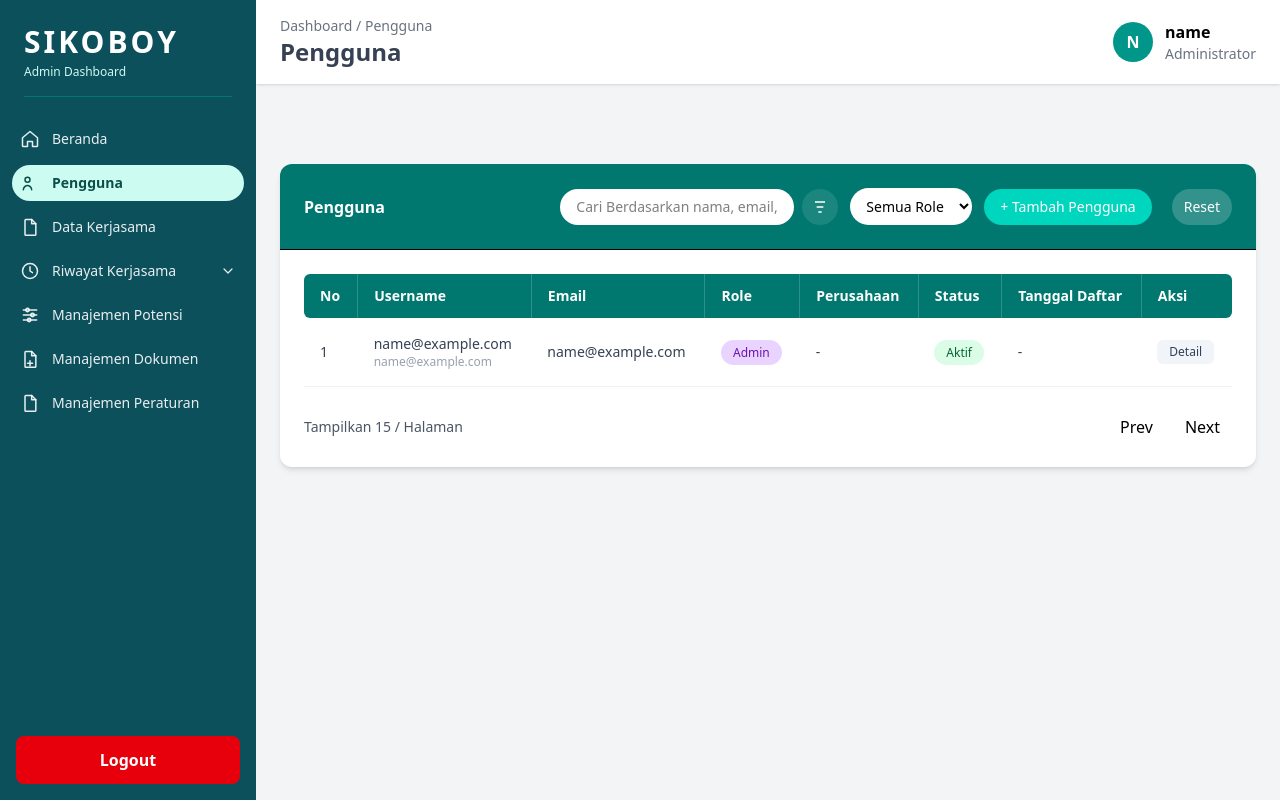
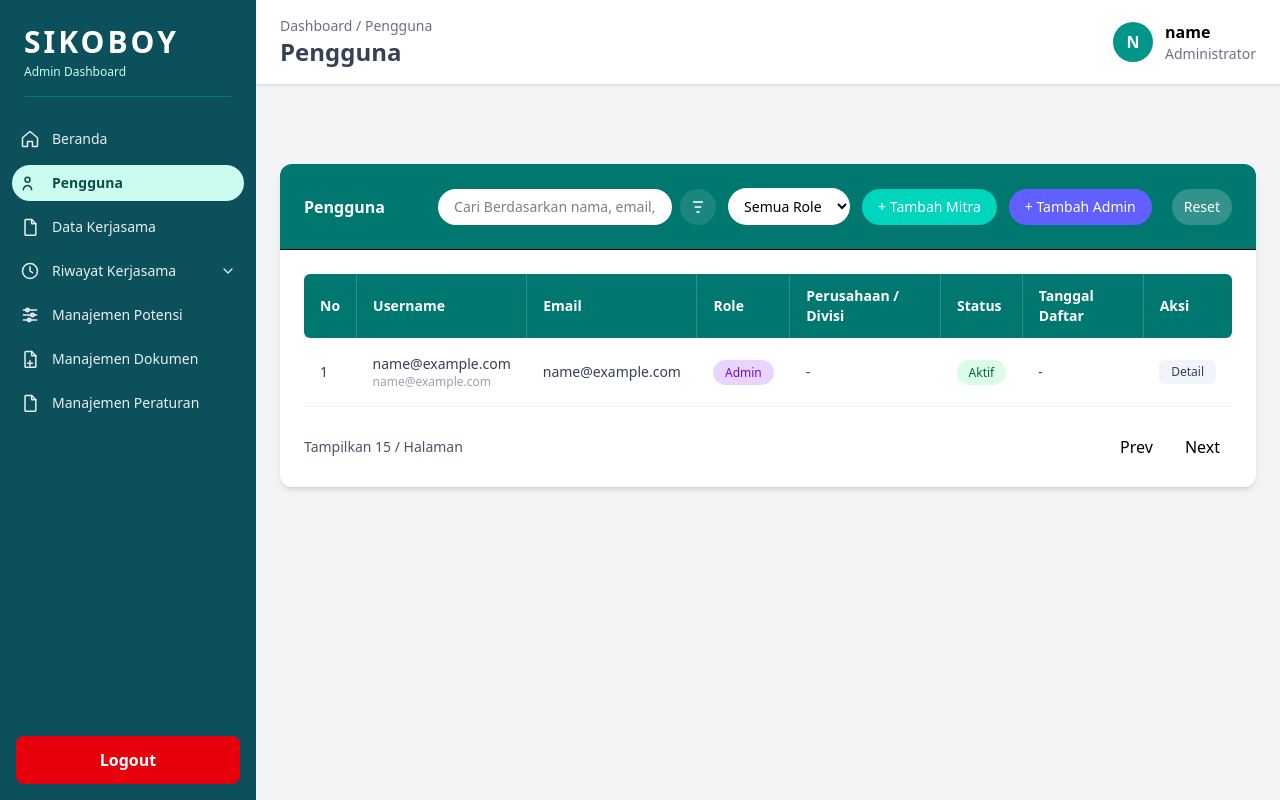
Before and after one commit to mbpsha/sikoboy, a Laravel app: page /admin/pengguna in a window 1280 px wide. Run offline with Laravel 12, Linux system fonts and the light colour scheme; the visitor is signed in with stand-in values (Sample User, id 1); data that the repository does not hold is empty; style sheets or scripts are compiled from the project's sources; parts of the project's set-up code (start-up, migrations or seed data) failed here and were passed over; some libraries are stand-ins or nearby versions; some web fonts are replaced.

Commit message:
revisi sprint

```diff
--- a/app/Http/Controllers/Admin/UserController.php
+++ b/app/Http/Controllers/Admin/UserController.php
@@ -88,17 +88,14 @@ class UserController extends Controller
     }
 
     /**
-     * Create a new user (admin or mitra).
-     *
-     * Note: For role=mitra, this only creates the User account; the mitra profile
-     * will be completed by the user via the "Complete Profile" flow.
+     * Create a new user: either mitra (with full mitras row) or admin (with admins row).
      */
     public function store(StoreUserRequest $request)
     {
         $validated = $request->validated();
-
         $plainPassword = $validated['password'] ?: Str::password(12);
 
+        DB::transaction(function () use ($validated, $plainPassword): void {
             $user = User::create([
                 'email' => $validated['email'],
                 'password' => Hash::make($plainPassword),
@@ -115,44 +112,18 @@ public function store(StoreUserRequest $request)
             }
 
             if ($validated['role'] === 'mitra') {
-        $company = $validated['nama_perusahaan'] ?? $validated['instansi'] ?? '';
-
                 Mitra::create([
                     'id_user' => $user->id_user,
-            'nama_perusahaan' => $company,
-            'pic' => $validated['pic'] ?? $validated['username'] ?? '',
-            'no_handphone' => $validated['no_handphone'] ?? '', // ← PERBAIKAN
-            'alamat' => $validated['alamat'] ?? '',             // ← PERBAIKAN
+                    'nama_perusahaan' => $validated['nama_perusahaan'],
+                    'pic' => $validated['pic'],
+                    'no_handphone' => $validated['no_handphone'],
+                    'alamat' => $validated['alamat'],
                 ]);
             }
+        });
 
         $response = back()->with('success', 'Pengguna berhasil ditambahkan.');
 
-    if (empty($validated['password'])) {
-        $response->with('generated_password', $plainPassword);
-    }
-
-    return $response;
-
-        // If admin creates a mitra user, store minimal mitra identity so 'instansi' column
-        // in the users listing shows the company name (`nama_perusahaan`). Prefer
-        // `nama_perusahaan` input; fall back to `instansi` if provided.
-        if ($validated['role'] === 'mitra') {
-            $company = $validated['nama_perusahaan'] ?? $validated['instansi'] ?? null;
-            Mitra::create([
-                'id_user' => $user->id_user,
-                'nama_perusahaan' => $company,
-                // DB requires `pic` not null in current schema — use a sensible fallback
-                // Prefer explicit `pic` input, then admin-provided username, then instansi, then empty string.
-                'pic' => $validated['pic'] ?? $validated['username'] ?? $validated['instansi'] ?? '',
-                'no_handphone' => $validated['no_handphone'] ?? null,
-                'alamat' => $validated['alamat'] ?? null,
-            ]);
-        }
-
-        $response = back()->with('success', 'Pengguna berhasil ditambahkan.');
-
-        // Only flash the generated password when admin did not provide one.
         if (empty($validated['password'])) {
             $response->with('generated_password', $plainPassword);
         }
--- a/app/Models/RiwayatStatus.php
+++ b/app/Models/RiwayatStatus.php
@@ -28,6 +28,7 @@ class RiwayatStatus extends Model
         'id_status',
         'id_admin',
         'catatan',
+        'penanggung_jawab',
         'tanggal',
     ];
 
@@ -38,7 +39,8 @@ class RiwayatStatus extends Model
         int $idKerjasama,
         string $jenisStatus,
         int $idAdmin,
-        ?string $catatan = null
+        ?string $catatan = null,
+        ?string $penanggungJawab = null
     ): self {
         $status = Status::query()->firstOrCreate(['jenis_status' => $jenisStatus]);
         $riwayat = self::create([
@@ -46,6 +48,7 @@ class RiwayatStatus extends Model
             'id_status' => $status->id_status,
             'id_admin' => $idAdmin,
             'catatan' => $catatan ?? '-',
+            'penanggung_jawab' => $penanggungJawab,
             'tanggal' => now(),
         ]);
 
--- a/resources/js/Pages/Admin/Users.vue
+++ b/resources/js/Pages/Admin/Users.vue
@@ -19,16 +19,30 @@ const users = props.users
 const filters = props.filters
 const verifyingUserId = ref(null)
 
-// Create user modal + form
+// Tambah pengguna: dua alur terpisah (mitra / admin)
 const showCreateModal = ref(false)
-const createForm = useForm({
+const createType = ref(null) // 'mitra' | 'admin'
+
+const mitraForm = useForm({
+  role: 'mitra',
+  email: '',
+  password: '',
+  nama_perusahaan: '',
+  pic: '',
+  no_handphone: '',
+  alamat: '',
+})
+
+const adminForm = useForm({
+  role: 'admin',
+  email: '',
+  password: '',
   username: '',
-  email: '',
-  role: 'mitra',
-  nama_perusahaan: '', // ← UBAH dari instansi ke nama_perusahaan
-  password: '',
+  instansi: '',
 })
-const showPassword = ref(false)
+
+const showPasswordMitra = ref(false)
+const showPasswordAdmin = ref(false)
 
 // Detail modal state
 const showDetailModal = ref(false)
@@ -69,24 +83,35 @@ async function deleteUser(id) {
   }
 }
 
-function openCreate() {
+function openCreateMitra() {
+  createType.value = 'mitra'
+  mitraForm.clearErrors()
+  showCreateModal.value = true
+}
+
+function openCreateAdmin() {
+  createType.value = 'admin'
+  adminForm.clearErrors()
   showCreateModal.value = true
 }
 
 function closeCreate() {
   showCreateModal.value = false
-  createForm.reset()
+  createType.value = null
+  mitraForm.reset()
+  adminForm.reset()
 }
 
-function submitCreate() {
+function submitCreateMitra() {
   const url = (() => { try { return route('admin.pengguna.store') } catch (e) { return '/admin/pengguna' } })()
 
   const missing = []
-  if (!createForm.username) missing.push('Nama / Username')
-  if (!createForm.email) missing.push('Email')
-  if (!createForm.role) missing.push('Role')
-  if (!createForm.nama_perusahaan) missing.push('Nama Perusahaan') // ← UBAH
-  if (!createForm.password) missing.push('Password')
+  if (!mitraForm.email) missing.push('Email')
+  if (!mitraForm.nama_perusahaan) missing.push('Nama perusahaan')
+  if (!mitraForm.pic) missing.push('PIC / Nama penanggung jawab')
+  if (!mitraForm.no_handphone) missing.push('No. HP')
+  if (!mitraForm.alamat) missing.push('Alamat')
+
   if (missing.length) {
     Swal.fire({
       icon: 'warning',
@@ -96,26 +121,76 @@ function submitCreate() {
     return
   }
 
-  createForm.post(url, {
+  mitraForm.post(url, {
+    preserveScroll: true,
     onSuccess: () => {
       Swal.fire({
         icon: 'success',
         title: 'Berhasil',
-        text: 'Pengguna berhasil ditambahkan',
+        text: 'Akun mitra berhasil ditambahkan',
         timer: 1500,
-        showConfirmButton: false
+        showConfirmButton: false,
       })
       closeCreate()
-      try { router.visit(route('admin.pengguna.index')) } catch (e) { router.reload() }
+      try {
+        router.visit(route('admin.pengguna.index'))
+      } catch (e) {
+        router.reload()
+      }
     },
     onError: (errors) => {
-      console.error('Error creating user:', errors)
+      const first = Object.values(errors)[0]
       Swal.fire({
         icon: 'error',
-        title: 'Gagal',
-        text: 'Terjadi kesalahan saat menyimpan data'
+        title: 'Gagal menyimpan',
+        text: Array.isArray(first) ? first[0] : String(first ?? 'Periksa data yang dikirim.'),
       })
-    }
+    },
+  })
+}
+
+function submitCreateAdmin() {
+  const url = (() => { try { return route('admin.pengguna.store') } catch (e) { return '/admin/pengguna' } })()
+
+  const missing = []
+  if (!adminForm.email) missing.push('Email')
+  if (!adminForm.username) missing.push('Nama')
+  if (!adminForm.instansi) missing.push('Divisi')
+
+  if (missing.length) {
+    Swal.fire({
+      icon: 'warning',
+      title: 'Form belum lengkap',
+      html: `Silakan lengkapi: <strong>${missing.join(', ')}</strong>`,
+    })
+    return
+  }
+
+  adminForm.post(url, {
+    preserveScroll: true,
+    onSuccess: () => {
+      Swal.fire({
+        icon: 'success',
+        title: 'Berhasil',
+        text: 'Akun admin berhasil ditambahkan',
+        timer: 1500,
+        showConfirmButton: false,
+      })
+      closeCreate()
+      try {
+        router.visit(route('admin.pengguna.index'))
+      } catch (e) {
+        router.reload()
+      }
+    },
+    onError: (errors) => {
+      const first = Object.values(errors)[0]
+      Swal.fire({
+        icon: 'error',
+        title: 'Gagal menyimpan',
+        text: Array.isArray(first) ? first[0] : String(first ?? 'Periksa data yang dikirim.'),
+      })
+    },
   })
 }
 
@@ -194,7 +269,8 @@ function verifyMitra(id) {
               <option value="mitra">Mitra</option>
             </select>
 
-            <button @click.prevent="openCreate" class="bg-teal-400 text-white px-4 py-2 rounded-full text-sm">+ Tambah Pengguna</button>
+            <button type="button" @click.prevent="openCreateMitra" class="bg-teal-400 text-white px-4 py-2 rounded-full text-sm">+ Tambah Mitra</button>
+            <button type="button" @click.prevent="openCreateAdmin" class="bg-indigo-500 text-white px-4 py-2 rounded-full text-sm">+ Tambah Admin</button>
             <button @click.prevent="resetFilters" title="Reset filters" class="ml-2 bg-white/20 text-white px-3 py-2 rounded-full text-sm">Reset</button>
           </div>
         </div>
@@ -208,7 +284,7 @@ function verifyMitra(id) {
                   <th class="py-3 px-4 text-left">Username</th>
                   <th class="py-3 px-4 text-left">Email</th>
                   <th class="py-3 px-4 text-left">Role</th>
-                  <th class="py-3 px-4 text-left">Perusahaan</th>
+                  <th class="py-3 px-4 text-left">Perusahaan / Divisi</th>
                   <th class="py-3 px-4 text-left">Status</th>
                   <th class="py-3 px-4 text-left">Tanggal Daftar</th>
                   <th class="py-3 px-4 text-left rounded-r-md">Aksi</th>
@@ -274,85 +350,94 @@ function verifyMitra(id) {
           </div>
         </div>
 
-        <!-- Create User Modal -->
-        <div v-if="showCreateModal" class="fixed inset-0 z-50 flex items-center justify-center bg-black/50" @click.self="closeCreate">
-          <div class="bg-white rounded-xl shadow-lg w-full max-w-lg p-6">
-            <h3 class="text-xl font-bold mb-4">Tambah Pengguna</h3>
-            <div class="text-sm text-gray-500 mb-3">Semua field berikut wajib diisi.</div>
-            <form @submit.prevent="submitCreate" class="space-y-3">
+        <!-- Tambah Mitra -->
+        <div v-if="showCreateModal && createType === 'mitra'" class="fixed inset-0 z-50 flex items-center justify-center bg-black/50" @click.self="closeCreate">
+          <div class="bg-white rounded-xl shadow-lg w-full max-w-lg max-h-[90vh] overflow-y-auto p-6">
+            <h3 class="text-xl font-bold mb-1">Tambah Pengguna Mitra</h3>
+            <p class="text-sm text-gray-500 mb-4">Menyimpan akun login (users) beserta profil mitra (nama perusahaan, PIC, kontak, alamat).</p>
+            <form @submit.prevent="submitCreateMitra" class="space-y-3">
               <div>
-                <label class="text-sm font-medium">Nama / Username <span class="text-red-600">*</span></label>
-                <input v-model="createForm.username" class="w-full border rounded px-3 py-2" />
-                <p v-if="createForm.errors.username" class="text-red-500 text-sm">{{ createForm.errors.username }}</p>
+                <label class="text-sm font-medium">Email login <span class="text-red-600">*</span></label>
+                <input type="email" v-model="mitraForm.email" autocomplete="email" class="w-full border rounded px-3 py-2" />
+                <p v-if="mitraForm.errors.email" class="text-red-500 text-sm">{{ mitraForm.errors.email }}</p>
               </div>
-
               <div>
-                <label class="text-sm font-medium">Email <span class="text-red-600">*</span></label>
-                <input type="email" v-model="createForm.email" class="w-full border rounded px-3 py-2" />
-                <p v-if="createForm.errors.email" class="text-red-500 text-sm">{{ createForm.errors.email }}</p>
+                <label class="text-sm font-medium">Nama perusahaan <span class="text-red-600">*</span></label>
+                <input v-model="mitraForm.nama_perusahaan" class="w-full border rounded px-3 py-2" />
+                <p v-if="mitraForm.errors.nama_perusahaan" class="text-red-500 text-sm">{{ mitraForm.errors.nama_perusahaan }}</p>
               </div>
-
-              <div class="flex gap-2">
-                <div class="flex-1">
-                  <label class="text-sm font-medium">Role <span class="text-red-600">*</span></label>
-                  <select v-model="createForm.role" class="w-full border rounded px-3 py-2">
-                    <option value="mitra">Mitra</option>
-                    <option value="admin">Admin</option>
-                  </select>
-                  <p v-if="createForm.errors.role" class="text-red-500 text-sm">{{ createForm.errors.role }}</p>
-                </div>
-                <div class="flex-1">
-                  <label class="text-sm font-medium">Nama Perusahaan<span class="text-red-600">*</span></label>
-                  <input v-model="createForm.nama_perusahaan" class="w-full border rounded px-3 py-2" placeholder="Nama perusahaan" />
-                  <p v-if="createForm.errors.nama_perusahaan" class="text-red-500 text-sm">{{ createForm.errors.nama_perusahaan }}</p>
-                </div>
+              <div>
+                <label class="text-sm font-medium">PIC (nama penanggung jawab) <span class="text-red-600">*</span></label>
+                <input v-model="mitraForm.pic" class="w-full border rounded px-3 py-2" />
+                <p v-if="mitraForm.errors.pic" class="text-red-500 text-sm">{{ mitraForm.errors.pic }}</p>
               </div>
-
               <div>
-                <label class="text-sm font-medium">Password <span class="text-red-600">*</span></label>
+                <label class="text-sm font-medium">No. handphone <span class="text-red-600">*</span></label>
+                <input v-model="mitraForm.no_handphone" class="w-full border rounded px-3 py-2" />
+                <p v-if="mitraForm.errors.no_handphone" class="text-red-500 text-sm">{{ mitraForm.errors.no_handphone }}</p>
+              </div>
+              <div>
+                <label class="text-sm font-medium">Alamat <span class="text-red-600">*</span></label>
+                <textarea v-model="mitraForm.alamat" rows="3" class="w-full border rounded px-3 py-2"></textarea>
+                <p v-if="mitraForm.errors.alamat" class="text-red-500 text-sm">{{ mitraForm.errors.alamat }}</p>
+              </div>
+              <div>
+                <label class="text-sm font-medium">Password <span class="text-gray-500 text-xs font-normal">(opsional, min. 8 karakter jika diisi)</span></label>
                 <div class="relative">
-                  <input :type="showPassword ? 'text' : 'password'" v-model="createForm.password" class="w-full border rounded px-3 py-2 pr-10" />
-                  <button
-                    type="button"
-                    @click="showPassword = !showPassword"
-                    class="absolute right-2 top-1/2 transform -translate-y-1/2 text-gray-600 px-2 py-1 rounded hover:text-gray-800"
-                  >
-                    <!-- OPEN EYE -->
-                    <svg v-if="showPassword" xmlns="http://www.w3.org/2000/svg"
-                      width="24" height="24"
-                      viewBox="0 0 24 24"
-                      fill="none"
-                      stroke="currentColor"
-                      stroke-width="2"
-                      stroke-linecap="round"
-                      stroke-linejoin="round">
-
-                      <path d="M2 12s4-7 10-7 10 7 10 7-4 7-10 7-10-7-10-7z"/>
-                      <circle cx="12" cy="12" r="3"/>
-                    </svg>
-                    <!-- CLOSED EYE -->
-                    <svg v-else xmlns="http://www.w3.org/2000/svg"
-                      width="24" height="24"
-                      viewBox="0 0 24 24"
-                      fill="none"
-                      stroke="currentColor"
-                      stroke-width="2"
-                      stroke-linecap="round"
-                      stroke-linejoin="round">
-
-                      <path d="M2 12s4-7 10-7 10 7 10 7-4 7-10 7-10-7-10-7z"/>
-                      <circle cx="12" cy="12" r="3"/>
-                      <line x1="1" y1="1" x2="23" y2="23"/>
-                    </svg>
+                  <input :type="showPasswordMitra ? 'text' : 'password'" v-model="mitraForm.password" autocomplete="new-password" class="w-full border rounded px-3 py-2 pr-10" />
+                  <button type="button" @click="showPasswordMitra = !showPasswordMitra" class="absolute right-2 top-1/2 -translate-y-1/2 text-gray-600 p-1">
+                    <svg v-if="showPasswordMitra" xmlns="http://www.w3.org/2000/svg" class="w-5 h-5" fill="none" viewBox="0 0 24 24" stroke="currentColor" stroke-width="2"><path d="M2 12s4-7 10-7 10 7 10 7-4 7-10 7-10-7-10-7z"/><circle cx="12" cy="12" r="3"/></svg>
+                    <svg v-else xmlns="http://www.w3.org/2000/svg" class="w-5 h-5" fill="none" viewBox="0 0 24 24" stroke="currentColor" stroke-width="2"><path d="M2 12s4-7 10-7 10 7 10 7-4 7-10 7-10-7-10-7z"/><circle cx="12" cy="12" r="3"/><path d="M3 3l18 18"/></svg>
                   </button>
                 </div>
-                <p v-if="createForm.errors.password" class="text-red-500 text-sm">{{ createForm.errors.password }}</p>
+                <p v-if="mitraForm.errors.password" class="text-red-500 text-sm">{{ mitraForm.errors.password }}</p>
               </div>
-
               <div class="flex gap-2 justify-end mt-4">
                 <button type="button" @click="closeCreate" class="px-4 py-2 bg-gray-200 rounded-md hover:bg-gray-300">Batal</button>
-                <button type="submit" :disabled="createForm.processing" class="px-4 py-2 bg-teal-600 text-white rounded-md hover:bg-teal-700 disabled:opacity-50">
-                  {{ createForm.processing ? 'Menyimpan...' : 'Simpan' }}
+                <button type="submit" :disabled="mitraForm.processing" class="px-4 py-2 bg-teal-600 text-white rounded-md hover:bg-teal-700 disabled:opacity-50">
+                  {{ mitraForm.processing ? 'Menyimpan...' : 'Simpan' }}
+                </button>
+              </div>
+            </form>
+          </div>
+        </div>
+
+        <!-- Tambah Admin -->
+        <div v-if="showCreateModal && createType === 'admin'" class="fixed inset-0 z-50 flex items-center justify-center bg-black/50" @click.self="closeCreate">
+          <div class="bg-white rounded-xl shadow-lg w-full max-w-lg p-6">
+            <h3 class="text-xl font-bold mb-1">Tambah Pengguna Admin</h3>
+            <p class="text-sm text-gray-500 mb-4">Menyimpan akun login (users) beserta profil admin (nama dan divisi).</p>
+            <form @submit.prevent="submitCreateAdmin" class="space-y-3">
+              <div>
+                <label class="text-sm font-medium">Email login <span class="text-red-600">*</span></label>
+                <input type="email" v-model="adminForm.email" autocomplete="email" class="w-full border rounded px-3 py-2" />
+                <p v-if="adminForm.errors.email" class="text-red-500 text-sm">{{ adminForm.errors.email }}</p>
+              </div>
+              <div>
+                <label class="text-sm font-medium">Nama <span class="text-red-600">*</span></label>
+                <input v-model="adminForm.username" class="w-full border rounded px-3 py-2" placeholder="Nama lengkap admin" />
+                <p v-if="adminForm.errors.username" class="text-red-500 text-sm">{{ adminForm.errors.username }}</p>
+              </div>
+              <div>
+                <label class="text-sm font-medium">Divisi <span class="text-red-600">*</span></label>
+                <input v-model="adminForm.instansi" class="w-full border rounded px-3 py-2" placeholder="Nama divisi / bidang" />
+                <p v-if="adminForm.errors.instansi" class="text-red-500 text-sm">{{ adminForm.errors.instansi }}</p>
+              </div>
+              <div>
+                <label class="text-sm font-medium">Password <span class="text-gray-500 text-xs font-normal">(opsional, min. 8 karakter jika diisi)</span></label>
+                <div class="relative">
+                  <input :type="showPasswordAdmin ? 'text' : 'password'" v-model="adminForm.password" autocomplete="new-password" class="w-full border rounded px-3 py-2 pr-10" />
+                  <button type="button" @click="showPasswordAdmin = !showPasswordAdmin" class="absolute right-2 top-1/2 -translate-y-1/2 text-gray-600 p-1">
+                    <svg v-if="showPasswordAdmin" xmlns="http://www.w3.org/2000/svg" class="w-5 h-5" fill="none" viewBox="0 0 24 24" stroke="currentColor" stroke-width="2"><path d="M2 12s4-7 10-7 10 7 10 7-4 7-10 7-10-7-10-7z"/><circle cx="12" cy="12" r="3"/></svg>
+                    <svg v-else xmlns="http://www.w3.org/2000/svg" class="w-5 h-5" fill="none" viewBox="0 0 24 24" stroke="currentColor" stroke-width="2"><path d="M2 12s4-7 10-7 10 7 10 7-4 7-10 7-10-7-10-7z"/><circle cx="12" cy="12" r="3"/><path d="M3 3l18 18"/></svg>
+                  </button>
+                </div>
+                <p v-if="adminForm.errors.password" class="text-red-500 text-sm">{{ adminForm.errors.password }}</p>
+              </div>
+              <div class="flex gap-2 justify-end mt-4">
+                <button type="button" @click="closeCreate" class="px-4 py-2 bg-gray-200 rounded-md hover:bg-gray-300">Batal</button>
+                <button type="submit" :disabled="adminForm.processing" class="px-4 py-2 bg-indigo-600 text-white rounded-md hover:bg-indigo-700 disabled:opacity-50">
+                  {{ adminForm.processing ? 'Menyimpan...' : 'Simpan' }}
                 </button>
               </div>
             </form>
@@ -371,6 +456,11 @@ function verifyMitra(id) {
               <div><strong>Nama:</strong> {{ selectedUser?.admin?.nama ?? selectedUser?.mitra?.pic ?? selectedUser?.display_name ?? '-' }}</div>
               <div><strong>Email:</strong> {{ selectedUser?.email ?? '-' }}</div>
               <div><strong>Role:</strong> {{ selectedUser?.role ?? '-' }}</div>
+              <div v-if="selectedUser?.role === 'admin' && selectedUser?.admin">
+                <h4 class="font-semibold mt-2">Data Admin</h4>
+                <div><strong>Nama:</strong> {{ selectedUser.admin.nama ?? '-' }}</div>
+                <div><strong>Divisi:</strong> {{ selectedUser.admin.divisi ?? '-' }}</div>
+              </div>
               <div v-if="selectedUser?.mitra?.nama_perusahaan"><strong>Nama Perusahaan:</strong> {{ selectedUser.mitra.nama_perusahaan }}</div>
               <div v-if="selectedUser?.mitra">
                 <h4 class="font-semibold mt-2">Data Mitra</h4>
```
Also changed, not shown: app/Http/Controllers/Admin/DashboardController.php (+11 -9 lines), app/Http/Controllers/Admin/StatusKontrakController.php (+19 -3 lines), app/Http/Requests/Admin/StoreUserRequest.php (+36 -5 lines), tests/Feature/AdminStoreUserTest.php (added, +98 -0 lines), database/migrations/2026_05_04_232500_add_penanggung_jawab_to_riwayat_status_table.php (added), package-lock.json. Lines whose indentation alone changed are shown as unchanged.
